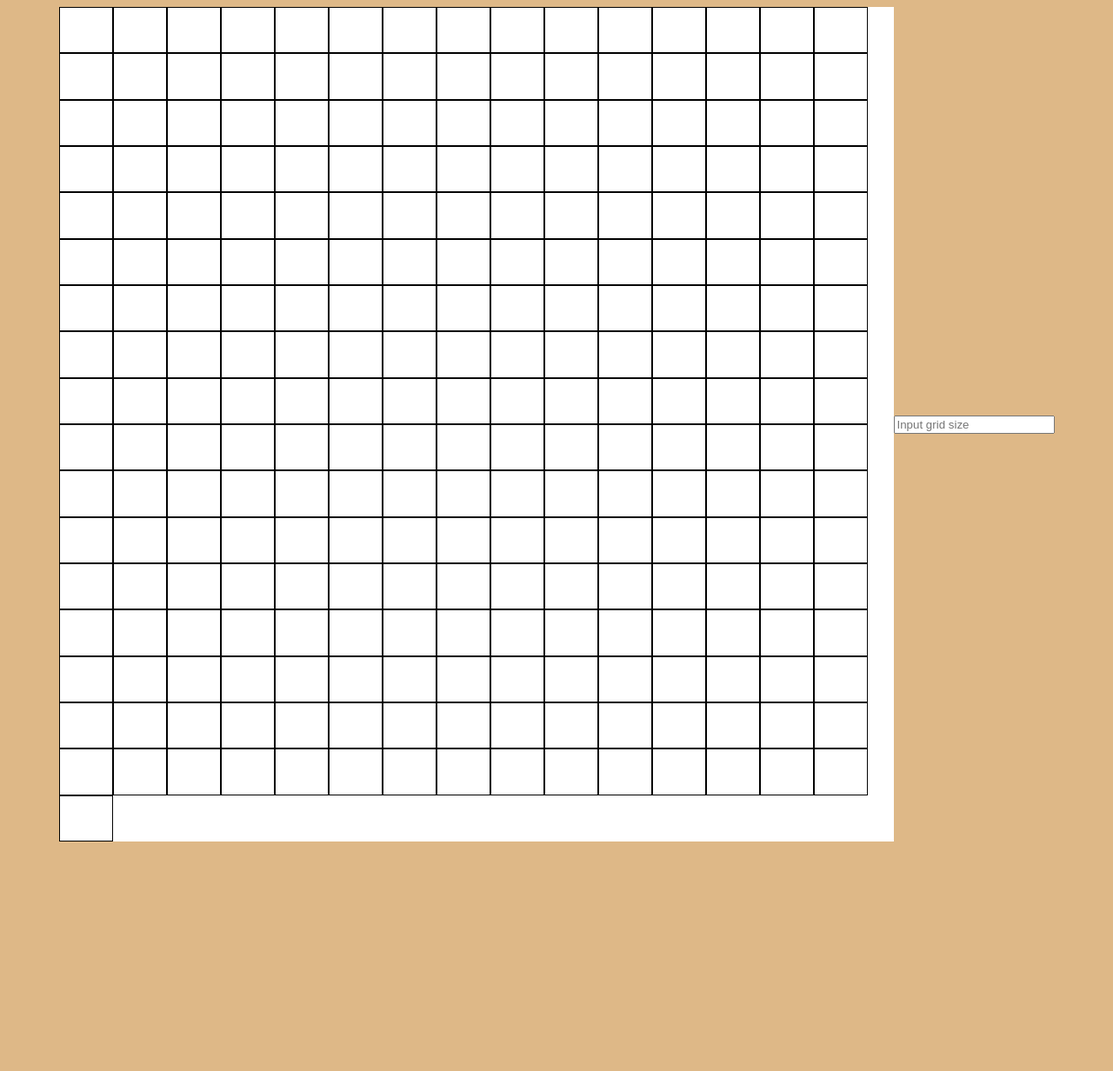
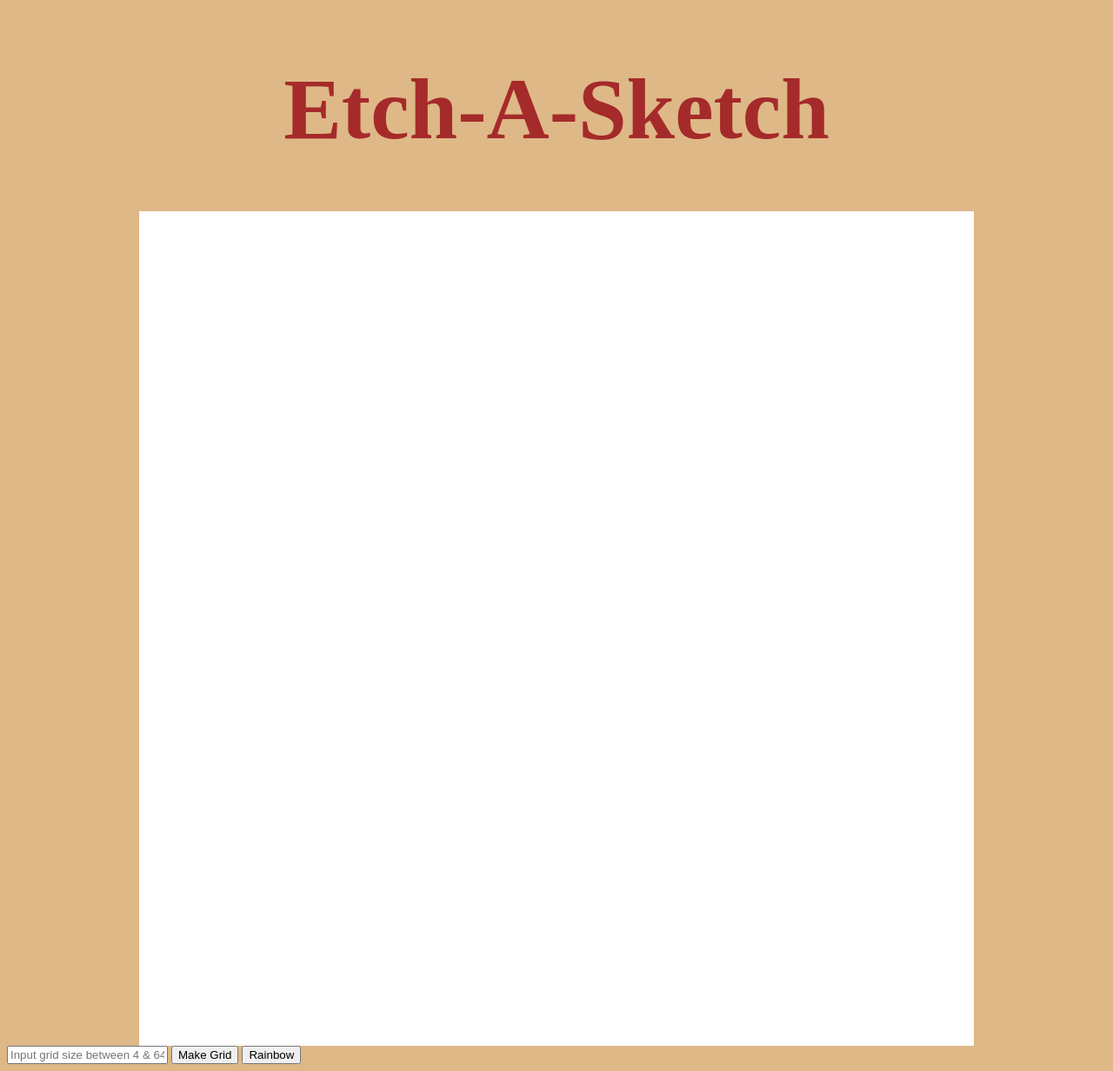
Before and after one commit to M-PROV/etch_a_sketch, a plain HTML site: page index.html in a window 1280 px wide. Shown: the whole page at 87% size. Before the commit the page ends 976 px from the top, so only its background shows below. Drawn offline with Linux system fonts and the light colour scheme.

Commit message:
Added input functionality and rgb element

```diff
--- a/index.html
+++ b/index.html
@@ -8,11 +8,11 @@
     <title>Etch-A-Sketch</title>
 </head>
 <body>
-    <div id="container">
+    <div id="heading">Etch-A-Sketch</div>
+    <div id="container"></div>
+    <input type="text" name="gridSize" placeholder="Input grid size between 4 & 64" id="gridSize">
+    <button type="submit" id="makeGrid" onclick="makeGrid()">Make Grid</button>
+    <button type="button" id="rainbowBtn" onclick="makeRainbow()">Rainbow</button>
 
-    </div>
-    <div id="inputContainer">
-        <input type="text" name="" id="gridSize" placeholder="Input grid size">
-    </div>
 </body>
 </html>
--- a/script.js
+++ b/script.js
@@ -1,16 +1,46 @@
 const containerEl = document.getElementById('container');
 
 function createGrid(input) {
-    let flexBasis = 1/input * 100;
-    for(i=0; i<(input ** 2); i++) {
-        let cell = document.createElement('div');
-        cell.classList.add('divSquare');
-        containerEl.appendChild(cell);
-        cell.style.flex = '0 0 ' + flexBasis +'%';
-        cell.addEventListener('mouseover', function() {
-            cell.style.backgroundColor = 'black';
-        });
+    for (i = 0; i < input; i++) {
+        let row = document.createElement('div');
+        row.classList.add('row');
+        row.style.height = 960/input + "px";
+
+        for (j = 0; j < input; j++) {
+            let col = document.createElement('div');
+            col.classList.add('col');
+            col.addEventListener('mouseover', function() {
+                col.style.backgroundColor = 'black';
+            });
+            row.appendChild(col);
+        }
+        containerEl.appendChild(row);
     }
 }
 
-createGrid(16);
+function makeGrid() {
+    let gridSize = document.getElementById('gridSize').value
+    if (parseInt(gridSize) <= 64 && parseInt(gridSize) >= 4) {
+    containerEl.replaceChildren();
+
+    createGrid(gridSize);
+} else {
+    alert('Enter a value between 4 & 64');
+}
+}
+
+function randomInteger(max) {
+    return Math.floor(Math.random()*(max + 1));
+}
+
+function makeRainbow() {
+    let r = randomInteger(255);
+    let g = randomInteger(255);
+    let b = randomInteger(255);
+    let rgb = document.querySelectorAll('.col');
+    rgb.forEach(function(elem) {
+    elem.addEventListener('mouseover', function() {
+        elem.style.backgroundColor = 'rgb(' + r + ', ' + g + ', ' + b + ')';
+    });
+});
+}
--- a/styles.css
+++ b/styles.css
@@ -1,18 +1,28 @@
 body {
     background-color: burlywood;
-    display: flex;
-    justify-content: center;
-    align-items: center;
+
+}
+
+#heading {
+    font-size: 100px;
+    font-weight: 900;
+    color: brown;
+    text-align: center;
+    padding: 60px;
 }
 
 #container {
     background-color: white;
     height: 960px;
     width: 960px;
-    display: flex;
-    flex-wrap: wrap;
+    margin: auto;
 }
 
-.divSquare {
+.row {
+    display: flex;
+}
+
+.col {
     border: 1px solid black;
+    flex: 1;
 }
```
